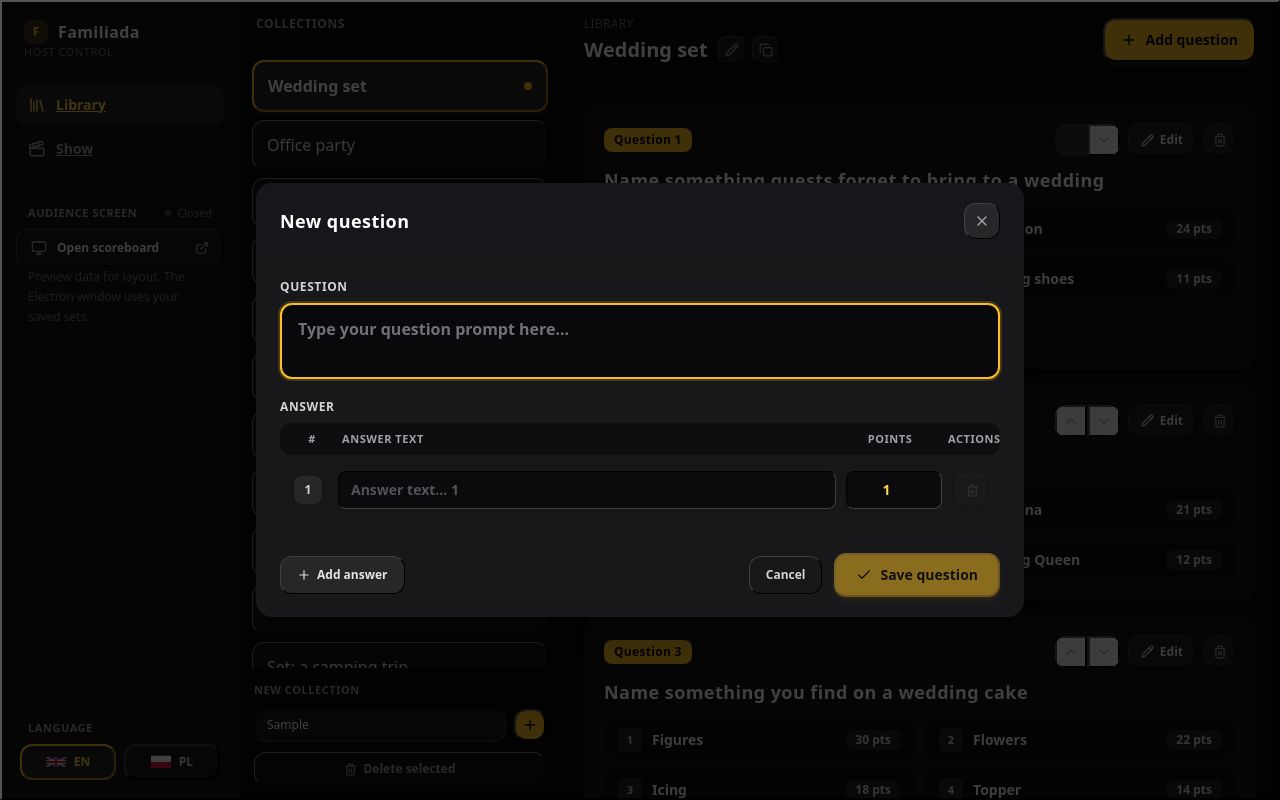
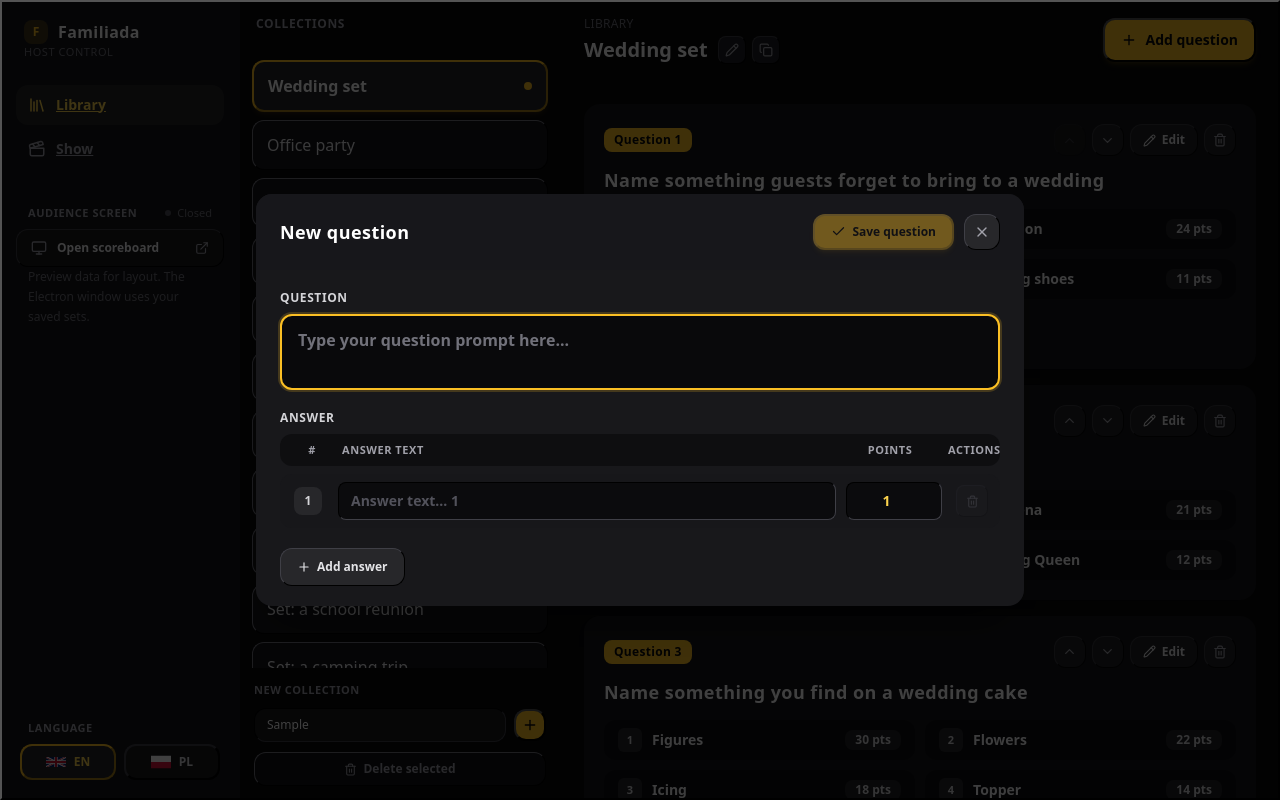
Before and after one commit to WajHub/Familiada, a React app in the folder app/: page /#/ in a window 1280 px wide. Both pictures are taken after typing "Sample" into the empty fields and a click on the button "Add question". Built offline with nearby package versions, Linux system fonts and the light colour scheme.

Commit message:
redesign save buttons in dialog

```diff
--- a/app/src/host/library/QuestionDialog.tsx
+++ b/app/src/host/library/QuestionDialog.tsx
@@ -113,8 +113,25 @@ export function QuestionDialog({ open, questionId, onClose, onSaved }: QuestionD
       size="lg"
       title={isNew ? t("questionDialog.newQuestion") : t("questionDialog.editQuestion")}
       onClose={onClose}
+      headerActions={
+        <button
+          type="submit"
+          form="question-dialog-form"
+          disabled={saving || !prompt.trim()}
+          className="flex h-9 items-center gap-1.5 rounded-xl bg-amber-400 px-4 text-xs font-bold text-zinc-950 shadow-md shadow-amber-400/15 transition hover:bg-amber-300 disabled:opacity-40"
+        >
+          <Check size={15} />
+          <span>
+            {saving ? t("questionDialog.saving") : t("questionDialog.saveQuestion")}
+          </span>
+        </button>
+      }
     >
-      <form onSubmit={(event) => void save(event)} className="flex flex-col gap-5">
+      <form
+        id="question-dialog-form"
+        onSubmit={(event) => void save(event)}
+        className="flex flex-col gap-5"
+      >
         {/* Question Prompt */}
         <div className="flex flex-col gap-2">
           <label
@@ -212,8 +229,8 @@ export function QuestionDialog({ open, questionId, onClose, onSaved }: QuestionD
           </div>
         </div>
 
-        {/* Form Actions Footer */}
-        <div className="flex items-center justify-between gap-3 border-t border-zinc-800 pt-4">
+        {/* Add Answer Button */}
+        <div>
           <button
             type="button"
             onClick={addAnswer}
@@ -222,26 +239,6 @@ export function QuestionDialog({ open, questionId, onClose, onSaved }: QuestionD
             <Plus size={14} />
             <span>{t("questionDialog.addAnswer")}</span>
           </button>
-
-          <div className="flex items-center gap-3">
-            <button
-              type="button"
-              onClick={onClose}
-              className="rounded-xl border border-zinc-700 bg-zinc-900 px-4 py-2.5 text-xs font-semibold text-zinc-300 transition hover:bg-zinc-800 hover:text-white"
-            >
-              {t("common.cancel")}
-            </button>
-            <button
-              type="submit"
-              disabled={saving || !prompt.trim()}
-              className="flex items-center gap-2 rounded-xl bg-amber-400 px-5 py-2.5 text-sm font-bold text-zinc-950 shadow-md shadow-amber-400/15 transition hover:bg-amber-300 disabled:opacity-50"
-            >
-              <Check size={16} />
-              <span>
-                {saving ? t("questionDialog.saving") : t("questionDialog.saveQuestion")}
-              </span>
-            </button>
-          </div>
         </div>
       </form>
     </Dialog>
--- a/app/src/host/library/QuestionRow.tsx
+++ b/app/src/host/library/QuestionRow.tsx
@@ -57,34 +57,36 @@ export function QuestionRow({
         </div>
 
         {/* Controls: Reorder Up/Down + Edit + Delete */}
-        <div className="flex items-center gap-2">
-          {/* Stepper buttons */}
-          <div className="flex rounded-xl border border-zinc-700/80 bg-zinc-800/80 overflow-hidden shadow-xs">
+        <div className="flex items-center gap-1.5">
+          {/* Move Up */}
           <button
             type="button"
             aria-label={t("questionRow.moveUp")}
+            title={t("questionRow.moveUp")}
             disabled={index === 0}
             onClick={() => onMove(index, -1)}
-              className="flex h-8 w-8 items-center justify-center text-zinc-400 transition hover:bg-zinc-700 hover:text-white disabled:opacity-20 disabled:hover:bg-transparent"
+            className="flex h-8 w-8 items-center justify-center rounded-xl border border-zinc-700/80 bg-zinc-800/80 text-zinc-400 transition hover:border-amber-400/80 hover:bg-amber-400/10 hover:text-amber-300 disabled:opacity-25 disabled:cursor-not-allowed disabled:hover:border-zinc-700/80 disabled:hover:bg-zinc-800/80 disabled:hover:text-zinc-400 shadow-xs"
           >
-              <ChevronUp size={16} />
+            <ChevronUp size={15} />
           </button>
-            <div className="w-px bg-zinc-700/80" />
+
+          {/* Move Down */}
           <button
             type="button"
             aria-label={t("questionRow.moveDown")}
+            title={t("questionRow.moveDown")}
             disabled={index === total - 1}
             onClick={() => onMove(index, 1)}
-              className="flex h-8 w-8 items-center justify-center text-zinc-400 transition hover:bg-zinc-700 hover:text-white disabled:opacity-20 disabled:hover:bg-transparent"
+            className="flex h-8 w-8 items-center justify-center rounded-xl border border-zinc-700/80 bg-zinc-800/80 text-zinc-400 transition hover:border-amber-400/80 hover:bg-amber-400/10 hover:text-amber-300 disabled:opacity-25 disabled:cursor-not-allowed disabled:hover:border-zinc-700/80 disabled:hover:bg-zinc-800/80 disabled:hover:text-zinc-400 shadow-xs"
           >
-              <ChevronDown size={16} />
+            <ChevronDown size={15} />
           </button>
-          </div>
 
           {/* Edit Button */}
           <button
             type="button"
             aria-label={t("questionRow.editAria")}
+            title={t("questionRow.editAria")}
             onClick={() => onEdit(question.id)}
             className="flex h-8 items-center gap-1.5 rounded-xl border border-zinc-700/80 bg-zinc-800/80 px-3 text-xs font-semibold text-zinc-200 transition hover:border-amber-400/80 hover:bg-amber-400/10 hover:text-amber-300 shadow-xs"
           >
@@ -96,6 +98,7 @@ export function QuestionRow({
           <button
             type="button"
             aria-label={t("questionRow.deleteAria")}
+            title={t("questionRow.deleteAria")}
             onClick={() => onDelete(question)}
             className="flex h-8 w-8 items-center justify-center rounded-xl border border-zinc-700/80 bg-zinc-800/80 text-zinc-400 transition hover:border-red-500/80 hover:bg-red-500/10 hover:text-red-400 shadow-xs"
           >
--- a/app/src/host/ui/Dialog.tsx
+++ b/app/src/host/ui/Dialog.tsx
@@ -6,11 +6,20 @@ interface DialogProps {
   title: string;
   subtitle?: string;
   size?: "md" | "lg" | "xl";
+  headerActions?: ReactNode;
   onClose: () => void;
   children: ReactNode;
 }
 
-export function Dialog({ open, title, subtitle, size = "lg", onClose, children }: DialogProps) {
+export function Dialog({
+  open,
+  title,
+  subtitle,
+  size = "lg",
+  headerActions,
+  onClose,
+  children,
+}: DialogProps) {
   useEffect(() => {
     if (!open) {
       return;
@@ -58,6 +67,8 @@ export function Dialog({ open, title, subtitle, size = "lg", onClose, children }
               <p className="mt-1 text-xs text-zinc-400 font-normal">{subtitle}</p>
             )}
           </div>
+          <div className="flex items-center gap-2.5 shrink-0">
+            {headerActions}
             <button
               type="button"
               onClick={onClose}
@@ -67,6 +78,7 @@ export function Dialog({ open, title, subtitle, size = "lg", onClose, children }
               <X size={16} />
             </button>
           </div>
+        </div>
         <div className="overflow-y-auto px-6 py-5">{children}</div>
       </div>
     </div>
```
Lines whose indentation alone changed are shown as unchanged.
